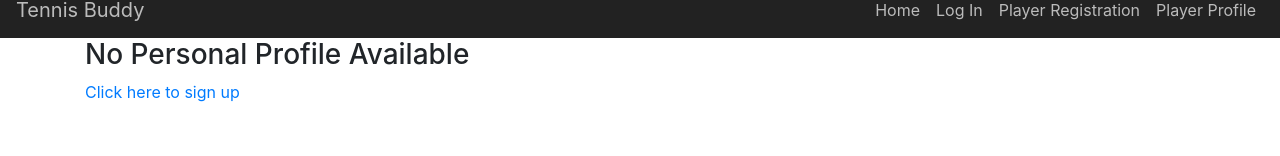
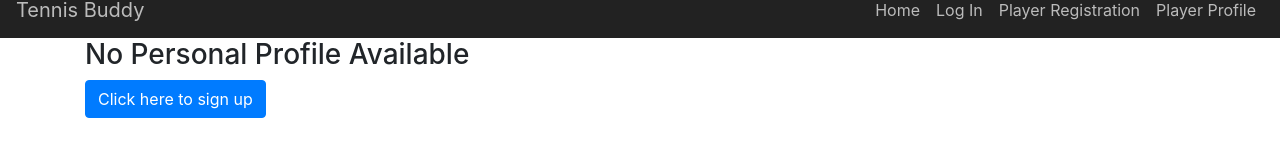
Before and after one commit to jping0220/tennis_buddy_front_end, a React (Create React App) app: page /profile in a window 1280 px wide. Shown: the part 218-374 px from the top of the page. Built offline with nearby package versions, Linux system fonts and the light colour scheme.

Commit message:
added button to the link for better looking

```diff
--- a/src/components/Profile.js
+++ b/src/components/Profile.js
@@ -2,6 +2,7 @@ import React, { useState } from "react";
 import { useAuth0 } from "@auth0/auth0-react";
 import EditForm from "./EditForm";
 import { Link } from 'react-router-dom';
+import { Button } from 'react-bootstrap';
 
 
 const Profile = ({
@@ -24,8 +25,11 @@ const Profile = ({
       <div>
         <h3>No Personal Profile Available</h3>
         <p>
-          <Link to="/sign_up">Click here to sign up</Link>
+          <Link to="/sign_up">
+            <Button variant="primary">Click here to sign up</Button>
+            </Link>
         </p>
+
       </div>
     );
   }
```
